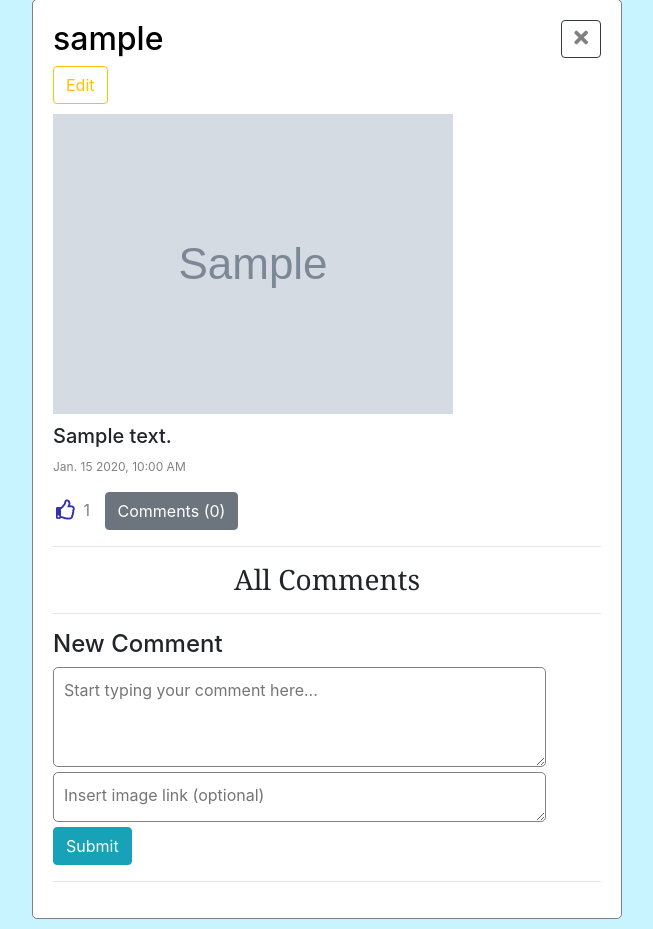
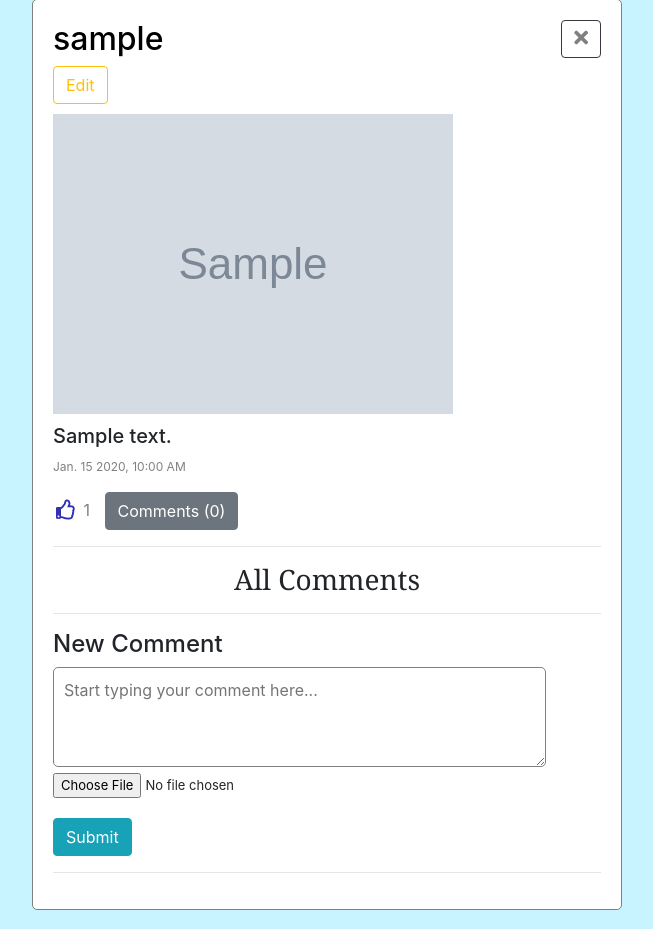
Before and after one commit to Zproom/Foorum, a Django app: page /board/post/1 in a window 1280 px wide. Shown: the part 67-996 px from the top of the page, without its empty margins (313-966 px from the left). Run offline with Django 3.2, Linux system fonts and the light colour scheme; a user stored in the database is signed in; tables that the repository leaves empty hold one stand-in row (values such as "Sample post"); grey boxes marked "Sample" are stand-in pictures; some libraries are stand-ins or nearby versions.

Commit message:
Website now supports image uploads

```diff
--- a/final/settings.py
+++ b/final/settings.py
@@ -120,3 +120,9 @@ USE_TZ = True
 # https://docs.djangoproject.com/en/3.0/howto/static-files/
 
 STATIC_URL = '/static/'
+
+# Specify a URL for storing media (images, videos)
+MEDIA_URL = '/media/'
+
+# Folder where Django uploads images
+MEDIA_ROOT = os.path.join(BASE_DIR, 'media')
--- a/final/urls.py
+++ b/final/urls.py
@@ -15,8 +15,12 @@ Including another URLconf
 """
 from django.contrib import admin
 from django.urls import path, include
+from django.conf.urls.static import static
+from django.conf import settings
 
 urlpatterns = [
     path('admin/', admin.site.urls),
     path("", include("forum.urls")),
 ]
+
+urlpatterns += static(settings.MEDIA_URL, document_root=settings.MEDIA_ROOT)
--- a/forum/static/forum/script.js
+++ b/forum/static/forum/script.js
@@ -51,30 +51,19 @@ document.addEventListener('click', event => {
 // Updates the DOM when the user clicks the Edit button
 function edit_item(item) {
 
-    // Store the item (post or comment) content and declare
-    // a variable to store the image link
+    // Store the item (post or comment) content
     const item_content = item.querySelector('.post-content');
-    var item_image_link;
-
-    // If the item has an image, retrieve the image link
-    try {
-        item_image_link = item.querySelector('.post-img').src;
-    }
-
-    // Otherwise, set the image link equal to an empty string
-    catch {
-        item_image_link = '';
-    }
     const timestamp = item.querySelector('.post-timestamp');
 
     // Create a new HTML textarea that is pre-populated with
-    // the item content and a pre-populated image link field
+    // the item content and an image upload button
     const edit_text_area = document.createElement('textarea');
     edit_text_area.className = 'edit-post-textarea';
     edit_text_area.innerHTML = item_content.textContent;
-    const image_link_field = document.createElement('textarea');
-    image_link_field.className = 'edit-post-image-link';
-    image_link_field.innerHTML = item_image_link;
+    const image_link_field = document.createElement('input');
+    image_link_field.type = 'file';
+    image_link_field.name = 'img';
+    image_link_field.id = 'image-upload-button';
 
     // Replace the item content with the pre-populated textarea
     item.replaceChild(edit_text_area, item_content);
@@ -83,6 +72,7 @@ function edit_item(item) {
     // Create a Save button for saving edits
     const save_button = document.createElement('button');
     save_button.className = 'btn btn-outline-primary';
+    save_button.id = 'submit-post-comment';
     save_button.innerHTML = 'Save Edits';
     item.insertBefore(save_button, timestamp);
 
@@ -95,7 +85,30 @@ function edit_item(item) {
 // comments) in the database and updates the DOM
 function save_edits(item) {
 
-    // Store the item ID, updated item content, and updated image link
+    // Remove any existing error messages
+    if (item.querySelector('.comment-error-message')) {
+        item.querySelector('.comment-error-message').remove();
+    }
+
+    // Check the content length to make sure it's less than
+    // 1000 characters
+    const new_content = item.querySelector('.edit-post-textarea').value;
+    const timestamp = item.querySelector('.post-timestamp');
+    var error_message = document.createElement('strong');
+    error_message.className = 'comment-error-message';
+
+    // Check that the comment content is not an empty string
+    // and that the length of the content does not exceed 1000
+    // characters
+    if (!new_content || new_content.length > 1000) {
+
+        // Display an error message in the DOM
+        error_message.innerHTML = 'Error! Your post content must not be empty and cannot exceed 1000 characters.'
+        item.insertBefore(error_message, timestamp);
+        return
+    }
+
+    // Store the item (comment or post ID)
     var item_id;
     if (item.className === 'post-div') {
         item_id = parseInt(item.dataset["post"]);
@@ -103,31 +116,44 @@ function save_edits(item) {
     else if (item.className === 'comment-div') {
         item_id = parseInt(item.dataset["comment"]);
     }
-    const new_content = item.querySelector('.edit-post-textarea').value;
-    const img_link = item.querySelector('.edit-post-image-link').value;
 
-    // Send a PUT request to the item ID's route
-    fetch(`/forum/${item_id}`, {
+    // Declare a variable (form_data) to store the
+    // content the user has entered in the form. The form
+    // should store the text in the text area and the image
+    // file if it exists. The variable uploaded_new_img indicates
+    // whether the user supplied a new image (used later in the function)
+    var form_data = new FormData();
+    form_data.append('content', new_content);
+    form_data.append('img_file', item.querySelector('#image-upload-button').files[0]);
+    var uploaded_new_img;
+    if (item.querySelector('#image-upload-button').value) {
+        uploaded_new_img = true;
+    }
+    else {
+        uploaded_new_img = false;
+    }
+
+    // Use Ajax to make a PUT request that includes the content and image file
+    $.ajax({
+        url: `/forum/${item_id}`,
+        type: 'PUT',
         headers: {
-            'X-CSRFToken': csrftoken
+            "X-CSRFToken": csrftoken
         },
-        method: 'PUT',
-        body: JSON.stringify({
-            content: new_content,
-            image_link: img_link
-        })
-    })
-    .then(() => {
+        data: form_data,
+        processData: false,
+        contentType: false,
+        success: function(data) {
 
             // Update the DOM. First, replace the textarea with
             // a paragraph element
             const item_content_paragraph = document.createElement('p');
             item_content_paragraph.className = 'post-content';
-        item_content_paragraph.innerHTML = new_content;
+            item_content_paragraph.innerHTML = data.content;
             item.replaceChild(item_content_paragraph, item.querySelector('.edit-post-textarea'));
 
-        // Remove the image link field and Save button
-        item.removeChild(item.querySelector('.edit-post-image-link'));
+            // Remove the image upload button and Save button
+            item.removeChild(item.querySelector('#image-upload-button'));
             item.removeChild(item.querySelector('.btn-outline-primary'));
 
             // Check if there is an image and create an Edit button
@@ -140,16 +166,16 @@ function save_edits(item) {
             // The item already contains an image
             if (item_image) {
 
-            // If the user supplies an image link,
+                // If the user uploaded an image,
                 // update the image element's src field and
                 // add an Edit button immediately before
                 // the image element
-            if (img_link) {
-                item_image.src = img_link;
+                if (uploaded_new_img) {
+                    item_image.src = data.thumb;
                     item.insertBefore(edit_button, item_image);
                 }
 
-            // If the user supplies no image link,
+                // If the user did not upload a new image,
                 // delete the image element and add an Edit
                 // button immediately before the content element
                 else {
@@ -161,29 +187,28 @@ function save_edits(item) {
             // The item does not contain an image
             else {
 
-            // If the user supplies an image link,
+                // If the user uploaded an image,
                 // create a new image element and add
                 // an Edit button immediately before it
-            if (img_link) {
+                if (uploaded_new_img) {
                     const new_item_image = document.createElement('img');
                     new_item_image.className = 'post-img';
-                new_item_image.src = img_link;
+                    new_item_image.src = data.thumb;
                     item.insertBefore(new_item_image, item_content_paragraph);
                     item.insertBefore(edit_button, new_item_image);
                 }
 
-            // If the user supplies no image link,
+                // If the user did not upload a new image,
                 // add an Edit button immediately before
                 // the content element
                 else {
                     item.insertBefore(edit_button, item_content_paragraph);
                 }
             }
-    })
-
-    // Error handling
-    .catch(error => {
+        },
+        error: function(error) {
             console.log('Error:', error);
+        }
     });
 }
 
@@ -197,15 +222,12 @@ function create_comment() {
         document.querySelector('.comment-error-message').remove();
     }
 
-    // Check the content length and image link length. First,
-    // store the content and image link and initialize some
-    // variables that appear a few times
+    // Check the content length. First, store the content and
+    // image and initialize some variables that appear a few times
     const content = document.querySelector('#post-textarea').value;
-    const image_link = document.querySelector('#post-image-link').value;
     var error_message = document.createElement('strong');
     error_message.className = 'comment-error-message';
     const form = document.querySelector('form');
-    const viewer_name = document.querySelector('.posts-page').dataset["viewer"];
 
     // Check that the comment content is not an empty string
     // and that the length of the content does not exceed 1000
@@ -218,38 +240,27 @@ function create_comment() {
         return
     }
 
-    // Check that the image URL length does not exceed 3000
-    // characters
-    if (image_link.length > 3000) {
-
-        // Display an error message in the DOM
-        error_message.innerHTML = 'Error! Your image URL cannot exceed 3000 characters.'
-        form.appendChild(error_message);
-        return
-    }
-
     // Store the post ID
     const post_id = document.querySelector('.post-div').dataset["post"];
 
-    // Send a POST request to the comment compose route
-    fetch(`/forum/comment/compose/${post_id}`, {
-        headers: {
-            'X-CSRFToken': csrftoken
-        },
-        method: 'POST',
-        body: JSON.stringify({
-            content: content,
-            image_link: image_link
-        })
-    })
+    // Store the form data in a FormData object
+    var form_data = new FormData();
+    form_data.append('content', content);
+    form_data.append('img_file', document.querySelector('#image-upload-button').files[0]);
+    form_data.append('csrfmiddlewaretoken', csrftoken)
 
-    // Convert response to JSON data
-    .then(response => response.json())
-    .then(comment => {
+    // Use Ajax to make a POST request that includes the content and image file
+    $.ajax({
+        url: `/forum/comment/compose/${post_id}`,
+        type: 'POST',
+        data: form_data,
+        processData: false,
+        contentType: false,
+        success: function(data) {
 
             // Update the DOM. First clear the form text fields
             document.querySelector('#post-textarea').value = '';
-        document.querySelector('#post-image-link').value = '';
+            document.querySelector('#image-upload-button').value = '';
 
             // Increase the comment number displayed in the Comments button
             var comment_button = document.querySelector('#comment-button');
@@ -261,14 +272,14 @@ function create_comment() {
             var parent_element = document.querySelector('.all-comments-div');
             var new_comment = document.createElement('div');
             new_comment.className = 'comment-div';
-        new_comment.setAttribute('data-comment', comment.id);
-        new_comment.innerHTML = `<h5><a href="${comment.author}" class="post-user">${comment.author}</a></h5>`;
+            new_comment.setAttribute('data-comment', data.id);
+            new_comment.innerHTML = `<h5><a href="${data.author}" class="post-user">${data.author}</a></h5>`;
             new_comment.innerHTML += `<button type="button" class="btn btn-outline-warning">Edit</button>`;
-        if (comment.image_link) {
-            new_comment.innerHTML += `<img class="post-img" src=${comment.image_link}>`;
+            if (data.thumb) {
+                new_comment.innerHTML += `<img class="post-img" src=${data.thumb}>`;
             }
-        new_comment.innerHTML += `<p class="post-content">${comment.content}</p>`;
-        new_comment.innerHTML += `<p class="post-timestamp">${comment.timestamp}</p>`;
+            new_comment.innerHTML += `<p class="post-content">${data.content}</p>`;
+            new_comment.innerHTML += `<p class="post-timestamp">${data.timestamp}</p>`;
             new_comment.innerHTML += `<button class="btn" id="like-button"><i class='far fa-thumbs-up' id="like-icon"></i></button>`;
 
             // Setting the margin of the like count does not work without specifying it
@@ -276,11 +287,10 @@ function create_comment() {
             new_comment.innerHTML += `<p class="post-likecount" style="margin-left: 6.5px">0</p>`;
             new_comment.innerHTML += `<hr>`;
             parent_element.prepend(new_comment);
-    })
-
-    // Error handling
-    .catch(error => {
+        },
+        error: function(error) {
             console.log('Error:', error);
+        }
     });
 }
 
--- a/forum/static/forum/styles.css
+++ b/forum/static/forum/styles.css
@@ -251,3 +251,12 @@ i {
     text-align: center;
     font-family: 'Courier New', Courier, monospace;
 }
+
+#submit-post-comment {
+    display: block;
+    margin-top: 20px;
+}
+
+#image-upload-button {
+    font-size: 13px;
+}
--- a/forum/templates/forum/comments.html
+++ b/forum/templates/forum/comments.html
@@ -17,8 +17,8 @@
                     Edit
                 </button>
             {% endif %}
-            {% if post.image_link %}
-                <img class="post-img" src="{{ post.image_link }}">
+            {% if post.thumb %}
+                <img class="post-img" src="{{ post.thumb.url }}">
             {% endif %}
             <h5 class="post-content">{{ post.content|urlize }}</h5>
             <p class="post-timestamp">{{ post.timestamp|date:"N j Y, g:i A" }}</p>
@@ -40,8 +40,8 @@
                 <h4>New Comment</h4>
                 <form>
                     <textarea id="post-textarea" placeholder="Start typing your comment here..."></textarea>
-                    <textarea id="post-image-link" placeholder="Insert image link (optional)"></textarea>
-                    <button type="button" class="btn btn-info">Submit</button>
+                    <input type="file" name="img" id="image-upload-button">
+                    <button type="button" class="btn btn-info" id="submit-post-comment">Submit</button>
                 </form>
                 <hr>
             {% endif %}
@@ -58,11 +58,11 @@
                             Edit
                         </button>
                     {% endif %}
-                    {% if comment.image_link %}
-                        <img class="post-img" src="{{ comment.image_link }}">
+                    {% if comment.thumb %}
+                        <img class="post-img" src="{{ comment.thumb.url }}">
                     {% endif %}
                     <p class="post-content">{{ comment.content|urlize }}</p>
-                    <p class="post-timestamp">{{ comment.timestamp|date:"N j Y, g:i A" }}</p>
+                    <p class="post-timestamp">{{ comment.timestamp|date:"M j Y, g:i A" }}</p>
                     {% if user.is_authenticated %}
                         <button class="btn" id="like-button">
                             <i class='far fa-thumbs-up' id="like-icon"></i>
@@ -78,5 +78,6 @@
 {% endblock %}
 
 {% block script %}
+    <script src="https://ajax.googleapis.com/ajax/libs/jquery/3.5.1/jquery.min.js"></script>
     <script src="{% static 'forum/script.js' %}"></script>
 {% endblock %}
--- a/forum/views.py
+++ b/forum/views.py
@@ -8,32 +8,34 @@ from django.urls import reverse
 from django.http import JsonResponse
 from django.views.decorators.csrf import csrf_exempt
 from django import forms
-from django.forms import ModelForm, Textarea
+from django.forms import ModelForm, Textarea, ClearableFileInput
 from django.core.paginator import Paginator
 from django.db.models import Count
 from .models import User, Post, Board
+from django.http import HttpResponseBadRequest
+from django.utils.deprecation import MiddlewareMixin
 
 
-# Defines a form for creating posts and comments.
-# Since the post and comment models are so similar,
-# the post form can be repurposed for new comments
+# Defines a form for creating posts. Comments are created
+# using JavaScript
 class NewPostForm(ModelForm):
     class Meta:
         model = Post
-        fields = ['content', 'image_link']
+        fields = ['content', 'thumb']
         widgets = {
             'content': Textarea(
                 attrs={
                     'id': 'post-textarea',
                     'placeholder': 'Start typing your thoughts here...'}),
-            'image_link': Textarea(
+            'thumb': ClearableFileInput(
                 attrs={
-                    'id': 'post-image-link',
-                    'placeholder': 'Insert image link (optional)'})
+                    'id': 'image-upload-button',
+                }
+            )
         }
         labels = {
             'content': '',
-            'image_link': ''
+            'thumb': ''
         }
 
 
@@ -143,15 +145,15 @@ def view_board(request, board_id):
 
     # User creates a post
     if request.method == "POST":
-        post = NewPostForm(request.POST)
+        post = NewPostForm(request.POST, request.FILES)
 
         # Error handling
         if post.is_valid():
             new_post = Post(
                 author=request.user,
                 board=board,
-                content=post.cleaned_data["content"],
-                image_link=post.cleaned_data["image_link"])
+                content=post.cleaned_data.get("content"),
+                thumb=post.cleaned_data.get("thumb"))
             new_post.save()
             return HttpResponseRedirect(reverse(
                 "view-board",
@@ -306,13 +308,48 @@ def post(request, post_id):
 
     # Update the post's content, image link, or like count
     elif request.method == "PUT":
-        data = json.loads(request.body)
-        if data.get("content") is not None:
-            post.content = data["content"]
-        if data.get("image_link") is not None:
-            post.image_link = data["image_link"]
+
+        # The below code is used to update image files with PUT requests (this is
+        # not straightforward with Django). Source:
+        # https://dzone.com/articles/parsing-unsupported-requests-put-delete-etc-in-dja
+        # Bug fix: if _load_post_and_files has already been called, for
+        # example by middleware accessing request.POST, the below code to
+        # pretend the request is a POST instead of a PUT will be too late
+        # to make a difference. Also calling _load_post_and_files will result
+        # in the following exception:
+        # AttributeError: You cannot set the upload handlers after the upload has been processed.
+        # The fix is to check for the presence of the _post field which is set
+        # the first time _load_post_and_files is called (both by wsgi.py and
+        # modpython.py). If it's set, the request has to be 'reset' to redo
+        # the query value parsing in POST mode.
+        if hasattr(request, '_post'):
+            del request._post
+            del request._files
+        try:
+            request.method = "POST"
+            request._load_post_and_files()
+            request.method = "PUT"
+        except AttributeError:
+            request.META['REQUEST_METHOD'] = 'POST'
+            request._load_post_and_files()
+            request.META['REQUEST_METHOD'] = 'PUT'
+        request.PUT = request.POST
+        if request.is_ajax():
+            content = request.PUT['content']
+            image = request.FILES.get('img_file')
+
+        # Check the content length
+        if not content or len(content) > 1000:
+            return JsonResponse({
+                "error": ("Your post content must not be empty"
+                          "and cannot exceed 1000 characters.")
+            }, status=400)
+
+        # Update the post or comment fields
+        post.content = content
+        post.thumb = image
         post.save()
-        return HttpResponse(status=204)
+        return JsonResponse(post.serialize())
 
     # Post must be via GET or PUT
     else:
@@ -372,19 +409,15 @@ def compose_comment(request, post_id):
     # Composing a new comment must be via POST
     if request.method != "POST":
         return JsonResponse({"error": "POST request required."}, status=400)
+    if request.is_ajax():
+        content = request.POST['content']
+        image = request.FILES.get('img_file')
 
-    # Check the content length and image link length
-    data = json.loads(request.body)
-    content = data.get("content", "")
-    image_link = data.get("image_link", "")
+    # Check the content length
     if not content or len(content) > 1000:
         return JsonResponse({
             "error": ("Your post content must not be empty"
                       "and cannot exceed 1000 characters.")
-        }, status=400)
-    if len(image_link) > 3000:
-        return JsonResponse({
-            "error": "Your image URL cannot exceed 3000 characters."
         }, status=400)
 
     # Query for requested post
@@ -399,10 +432,9 @@ def compose_comment(request, post_id):
         board=post.board,
         parent=post,
         content=content,
-        image_link=image_link
+        thumb=image
     )
     comment.save()
-
     return JsonResponse(comment.serialize())
 
 
```
Also changed, not shown: forum/models.py (+8 -2 lines), forum/templates/forum/posts.html (+6 -5 lines), README.md. Lines whose indentation alone changed are shown as unchanged.
